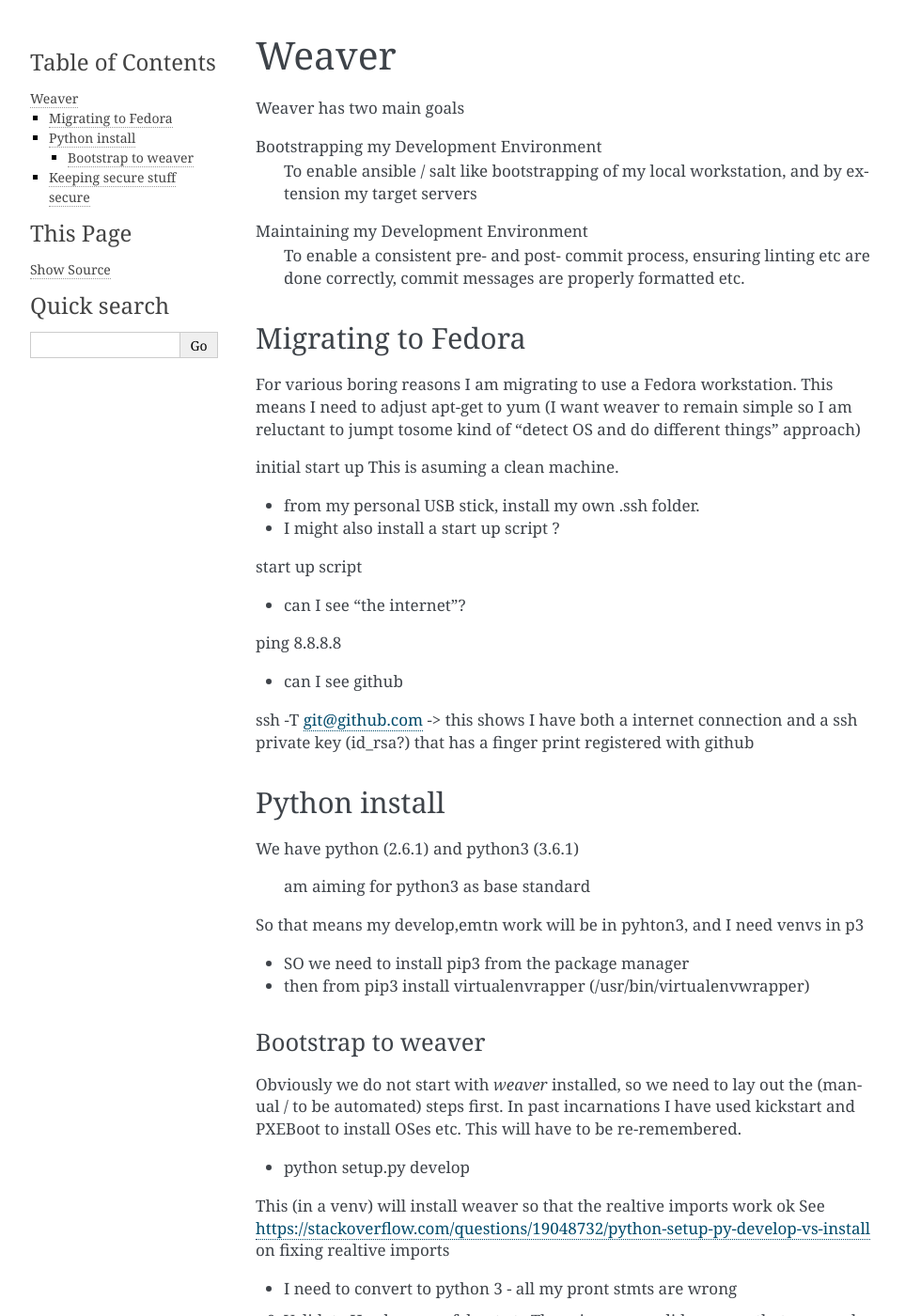
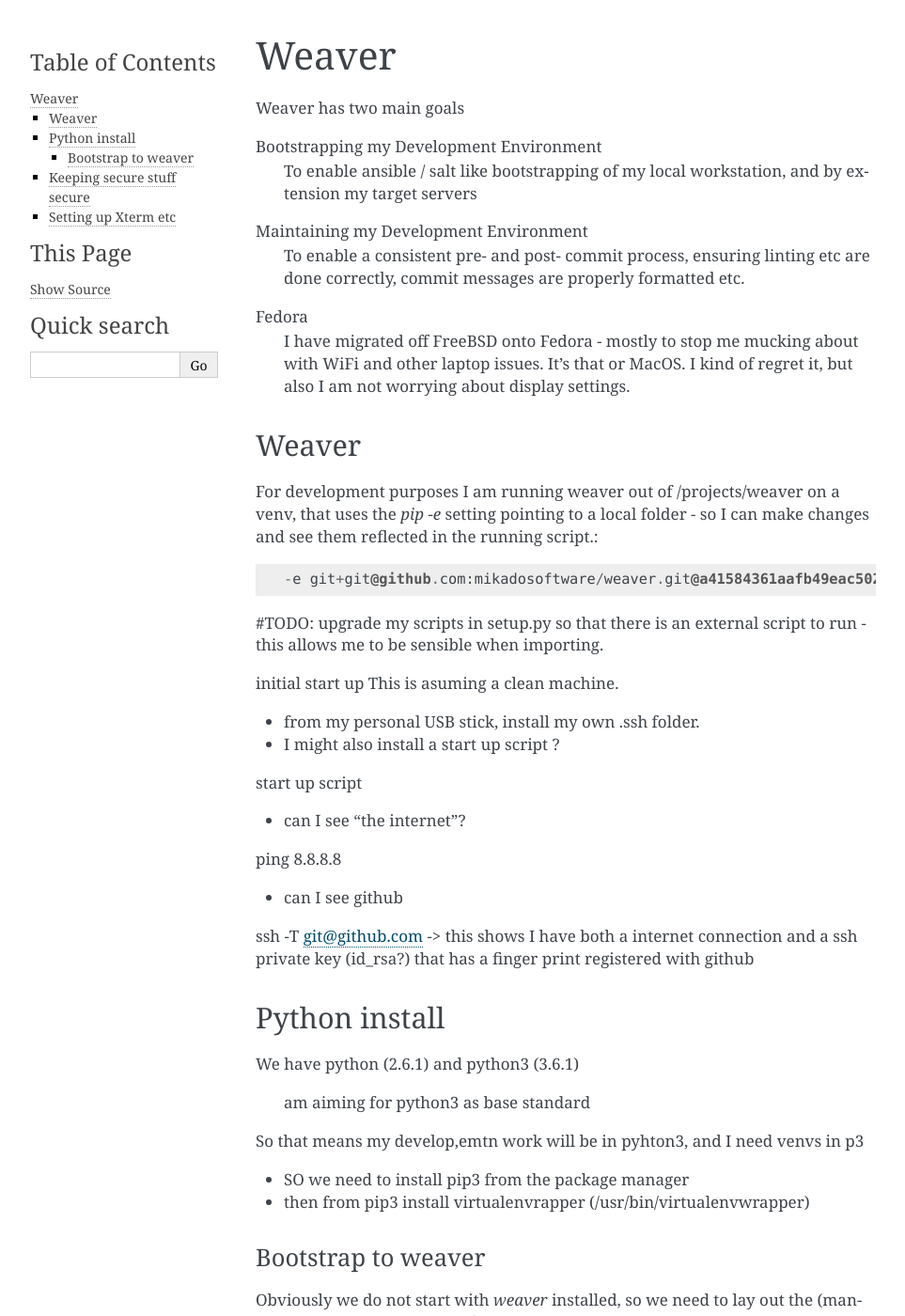
Before and after one commit to mikadosoftware/weaver, a Sphinx documentation site: the page built from docs/index.rst, in a window 1280 px wide and 1400 px high. Shown: the whole window at 94% size, without its empty margins (148-1111 px from the left). Built offline with Sphinx 7.4.7, drawn with Linux system fonts in a browser that asks for light colours; some of the changed text lies outside the part shown.

```diff
--- a/docs/index.rst
+++ b/docs/index.rst
@@ -12,11 +12,20 @@ Maintaining my Development Environment
   To enable a consistent pre- and post- commit process, ensuring linting etc
   are done correctly, commit messages are properly formatted etc.
 
-Migrating to Fedora
--------------------
-For various boring reasons I am migrating to use a Fedora workstation.
-This means I need to adjust apt-get to yum (I want weaver to remain simple so I am reluctant to jumpt tosome kind of "detect OS and do different things" approach)
+Fedora
+  I have migrated off FreeBSD onto Fedora - mostly to stop me mucking about with WiFi and
+  other laptop issues.  It's that or MacOS. I kind of regret it, but also I am not worrying
+  about display settings.
 
+
+Weaver
+------
+
+For development purposes I am running weaver out of /projects/weaver on a venv, that uses the `pip -e` setting pointing to a local folder - so I can make changes and see them reflected in the running script.::
+
+  -e git+git@github.com:mikadosoftware/weaver.git@a41584361aafb49eac502a058d0f499ce6fd2eac#egg=Weaver
+
+#TODO: upgrade my scripts in setup.py so that there is an external script to run - this allows me to be sensible when importing.
 
 initial start up
 This is asuming a clean machine.
@@ -52,14 +61,17 @@ So that means my develop,emtn work will be in pyhton3, and I need venvs in p3
 Bootstrap to weaver
 -------------------
 
-Obviously we do not start with `weaver` installed, so we need to lay out the
-(manual / to be automated) steps first.  In past incarnations I have used
-kickstart and PXEBoot to install OSes etc.  This will have to be re-remembered.
+Obviously we do not start with `weaver` installed, so we need to lay
+out the (manual / to be automated) steps first.  In past incarnations
+I have used kickstart and PXEBoot to install OSes etc.  This will have
+to be re-remembered.
 
 
 * python setup.py develop
-This (in a venv) will install weaver so that the realtive imports work ok
-See https://stackoverflow.com/questions/19048732/python-setup-py-develop-vs-install on fixing realtive imports
+  This (in a venv) will install weaver so that the realtive imports work
+  ok See
+  https://stackoverflow.com/questions/19048732/python-setup-py-develop-vs-install
+  on fixing realtive imports
 
 * I need to convert to python 3 - all my pront stmts are wrong
 
@@ -116,8 +128,6 @@ else as python venvs deployed into docker for ease of futrure deployment.
 I expcet to use pyHolodeck to bundle up venvs as .debs
 
 
-
-
 * install OS
   DOne thru manual install (ubuntu)
   TODO:
@@ -156,3 +166,8 @@ I expcet to use pyHolodeck to bundle up venvs as .debs
 * atom / emacs
 
 * pyholodeck and docker
+
+Setting up Xterm etc
+--------------------
+
+:doc:`xterm`
```
Also changed, not shown: README.rst (+10 -2 lines), docs/xterm.rst (+6 -8 lines), 5 other files.
